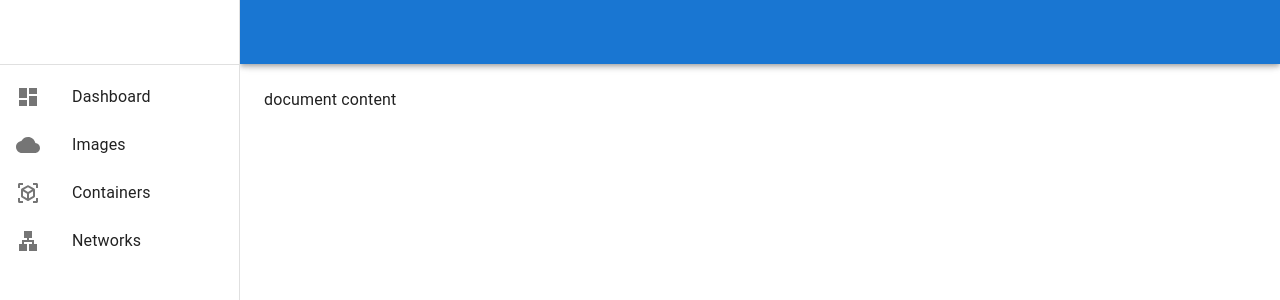
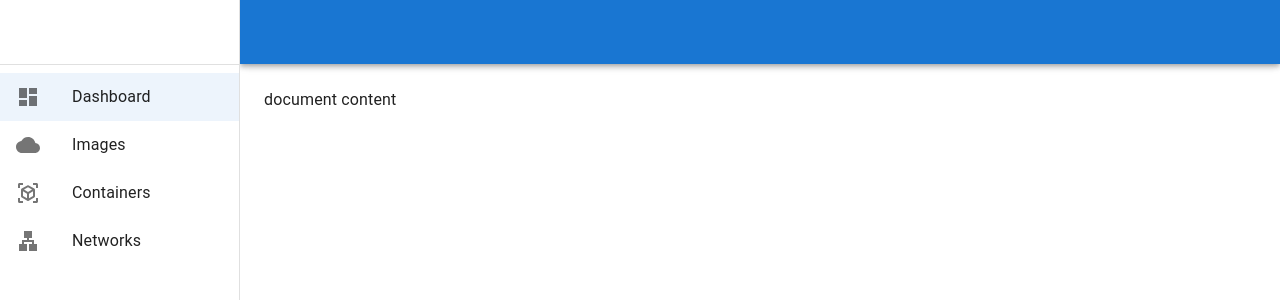
Before and after one commit to andrei-cimpoca/DockerDekstopClone, a React (Create React App) app in the folder frontend/: page /#/ in a window 1280 px wide. Shown: the top 300 px of the page. Built offline with nearby package versions, Linux system fonts and the light colour scheme.

Commit message:
try display selection of left list

```diff
--- a/frontend/src/fragments/mainmenu/MainMenu.tsx
+++ b/frontend/src/fragments/mainmenu/MainMenu.tsx
@@ -20,6 +20,7 @@ const drawerWidth = 240;
 
 export default function MainMenu() {
     const [mobileOpen, setMobileOpen] = React.useState(false);
+    const [selectedIndex, setSelectedIndex] = React.useState(0);
     const navigate = useNavigate();
 
     const onDrawerToggle = () => {
@@ -31,25 +32,25 @@ export default function MainMenu() {
             <Toolbar/>
             <Divider/>
             <List>
-                <ListItem button key='Dashboard' onClick={() => navigate('/')}>
+                <ListItem button key='Dashboard' selected={selectedIndex == 0} onClick={() => {setSelectedIndex(0); navigate('/')}}>
                     <ListItemIcon>
                         <Dashboard/>
                     </ListItemIcon>
                     <ListItemText primary='Dashboard'/>
                 </ListItem>
-                <ListItem button key='Images' onClick={() => navigate('/images')}>
+                <ListItem button key='Images' selected={selectedIndex == 1} onClick={() => {setSelectedIndex(1); navigate('/images')}}>
                     <ListItemIcon>
                         <Cloud/>
                     </ListItemIcon>
                     <ListItemText primary='Images'/>
                 </ListItem>
-                <ListItem button key='Containers' onClick={() => navigate('/containers')}>
+                <ListItem button key='Containers' selected={selectedIndex == 2} onClick={() => {setSelectedIndex(2); navigate('/containers')}}>
                     <ListItemIcon>
                         <ViewInAr/>
                     </ListItemIcon>
                     <ListItemText primary='Containers'/>
                 </ListItem>
-                <ListItem button key='Networks' onClick={() => navigate('/networks')}>
+                <ListItem button key='Networks' selected={selectedIndex == 3} onClick={() => {setSelectedIndex(3); navigate('/networks')}}>
                     <ListItemIcon>
                         <Lan/>
                     </ListItemIcon>
--- a/frontend/src/routes/network/NetworkPage.tsx
+++ b/frontend/src/routes/network/NetworkPage.tsx
@@ -42,7 +42,7 @@ export default function NetworkPage() {
           <Table>
             <TableHead>
               <TableRow>
-                <TableCell>Id</TableCell>
+                <TableCell>ID</TableCell>
                 <TableCell>Name</TableCell>
                 <TableCell>Type</TableCell>
                 <TableCell>IPv6</TableCell>
```
